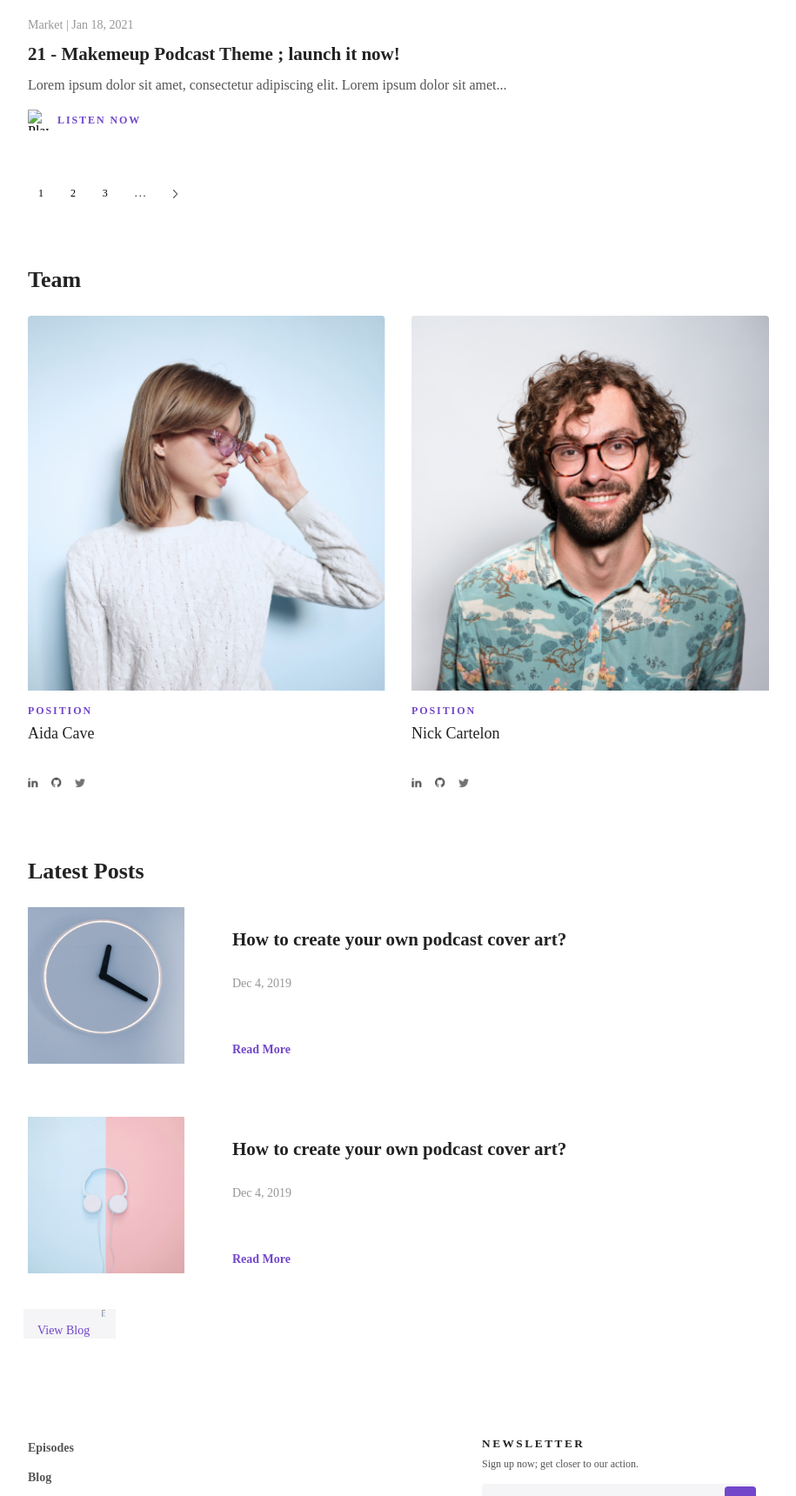
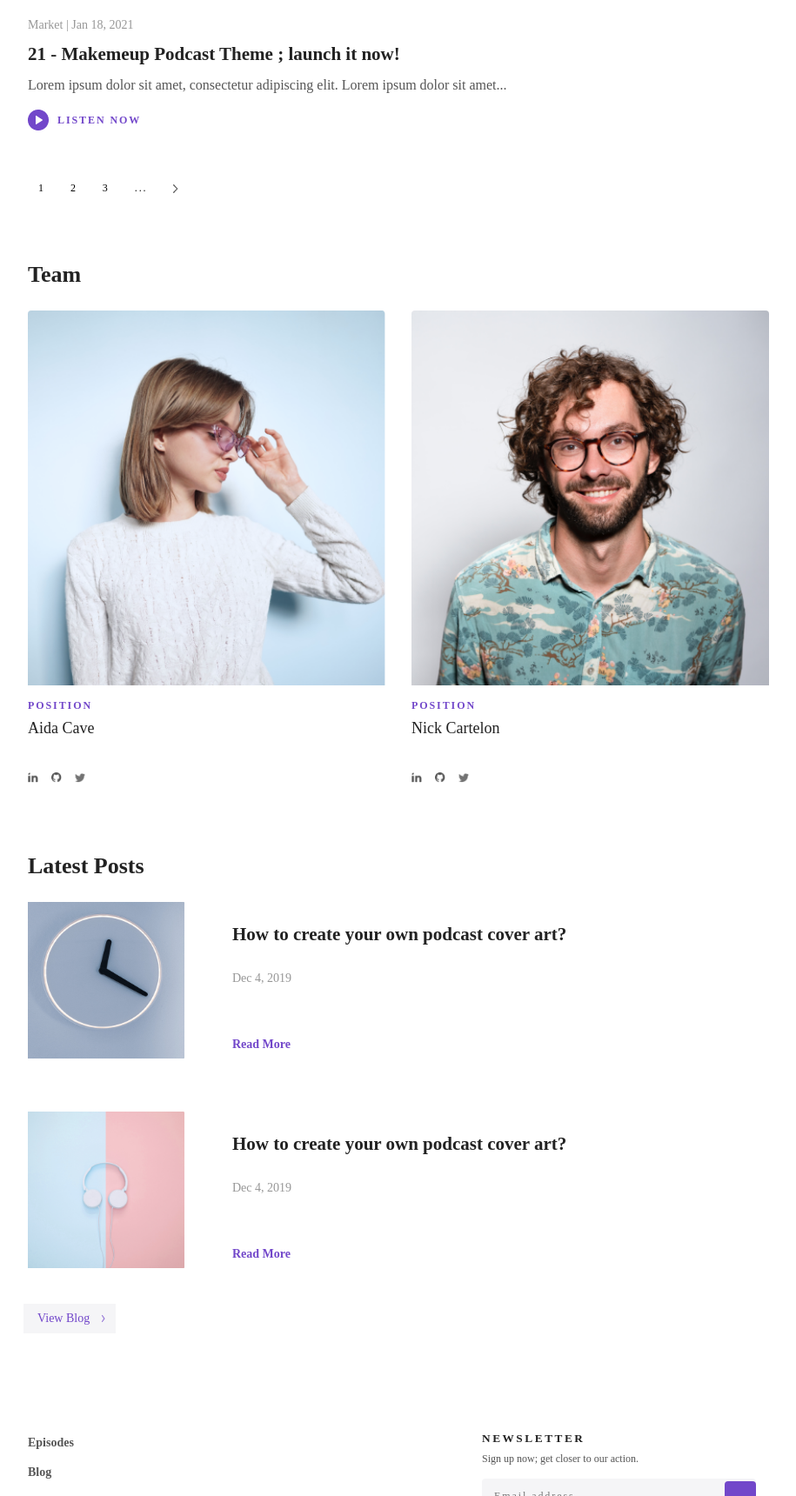
Before and after one commit to AlexVinster/Eugene, a plain HTML site: page index.html in a window 1280 px wide. Shown: the part 1000-2720 px from the top of the page at 87% size, without its empty margins (197-1112 px from the left). Drawn offline with nearby package versions, Linux system fonts and the light colour scheme.

Commit message:
Update index.html

```diff
--- a/index.html
+++ b/index.html
@@ -140,7 +140,7 @@
                             Lorem ipsum dolor sit amet, consectetur adipiscing elit. Lorem ipsum dolor sit amet...
                         </p>
                         <div class="play-block">
-                            <img src="img/play-button 1.png" alt="Play Button">
+                            <img src="img/play-button_1.png" alt="Play Button">
                             <span class="play-text">listen now</span>
                         </div>
                     </div>
@@ -213,7 +213,7 @@
                 <a href="#">
                     <div class="view-blog-button">
                         <span class="view-blog-text">View Blog
-                            <img src="img/Icon color_(1).png" alt="icon">
+                            <img src="img/Icon_color_(1).png" alt="icon">
                         </span>
                     </div>
                 </a>
```
